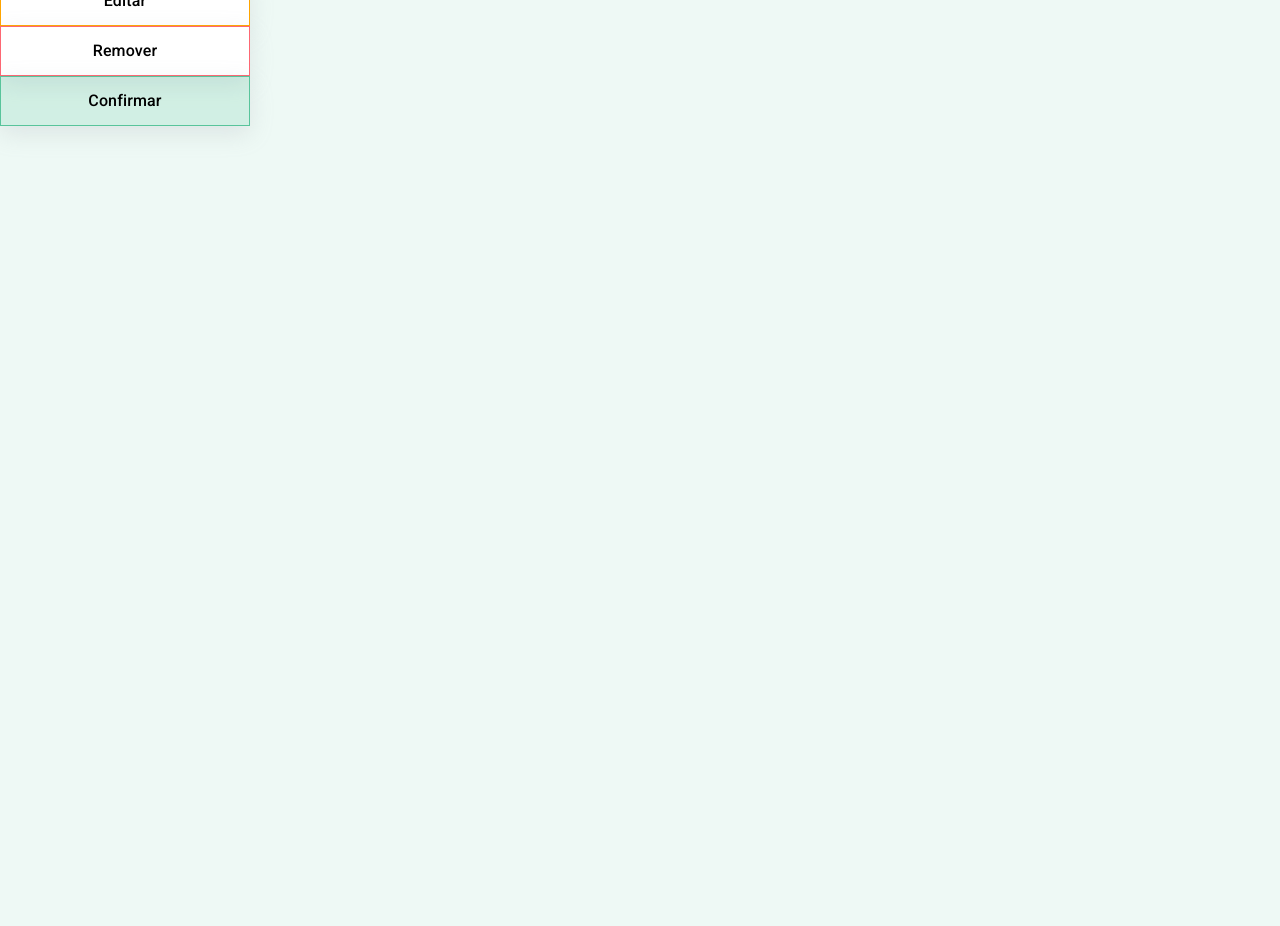
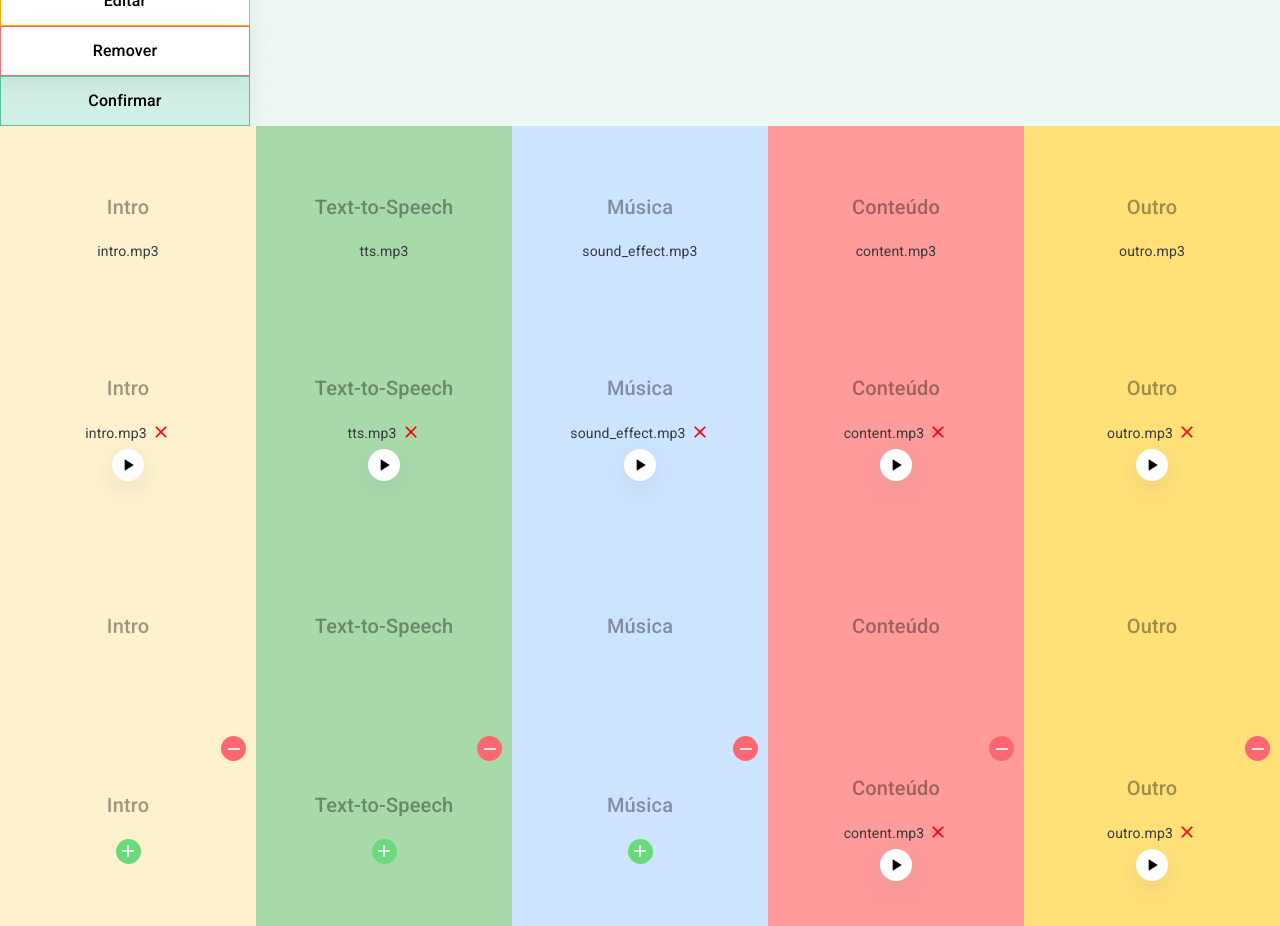
Before and after one commit to ricardocruz29/ScientiaPodLab, a React (Create React App) app in the folder client/scientiapodlab/: page / in a window 1280 px wide. Shown: the part 420-1346 px from the top of the page. Before the commit the page ends 800 px from the top, so only its background shows below. Built offline with nearby package versions, Linux system fonts and the light colour scheme.

Commit message:
Continuation of components

```diff
--- a/client/scientiapodlab/src/components/card/card.js
+++ b/client/scientiapodlab/src/components/card/card.js
@@ -1,6 +1,6 @@
 import { Typography } from "@mui/material";
 import styles from "./card.module.css";
-import { TEMPLATE_TYPE } from "../../lib/constants/template";
+import TemplateSequence from "../templateSequence/templateSequence";
 
 function Card({ type, size = "medium", data }) {
   return (
@@ -41,23 +41,7 @@ function Card({ type, size = "medium", data }) {
                 </div>
               ))}
             </div>
-
-            <div
-              className={`${styles.template_mini} ${
-                size === "small" && styles.template_mini_small
-              }}`}
-            >
-              {data.template.map((item, index) => (
-                <div
-                  key={index}
-                  style={{ backgroundColor: TEMPLATE_TYPE[item].color }}
-                >
-                  <Typography variant="caption">
-                    {TEMPLATE_TYPE[item].label}
-                  </Typography>
-                </div>
-              ))}
-            </div>
+            <TemplateSequence size="small" template={data.template} />
           </div>
         )}
         {type === "audio" && <div></div>}
--- a/client/scientiapodlab/src/components/card/card.module.css
+++ b/client/scientiapodlab/src/components/card/card.module.css
@@ -50,24 +50,6 @@
   border-radius: 100%;
 }
 
-.template_mini {
-  display: flex;
-
-  max-width: 225px;
-  overflow-y: scroll;
-}
-
-.template_mini > div {
-  display: flex;
-  align-items: center;
-  justify-content: center;
-  padding: 4px;
-}
-
-.template_mini_small {
-  max-width: 90px;
-}
-
 /* Audio */
 .audio_card {
   padding: 0 6px;
--- /dev/null
+++ b/client/scientiapodlab/src/components/floatButton/floatButton.js
@@ -0,0 +1,16 @@
+import styles from "./floatButton.module.css";
+
+function FloatButton({ size = "big", icon, onButtonClick }) {
+  return (
+    <button
+      onClick={onButtonClick}
+      className={`${styles.floatButton} ${
+        size === "medium" && styles.medium_floatButton
+      } ${size === "small" && styles.small_floatButton}`}
+    >
+      {icon}
+    </button>
+  );
+}
+
+export default FloatButton;
--- /dev/null
+++ b/client/scientiapodlab/src/components/floatButton/floatButton.module.css
@@ -0,0 +1,25 @@
+.floatButton {
+  display: flex;
+  justify-content: center;
+  align-items: center;
+
+  width: 84px;
+  height: 84px;
+
+  background-color: #fff;
+  border-radius: 100%;
+  box-shadow: rgba(149, 157, 165, 0.2) 0 8px 24px;
+  border: none;
+
+  cursor: pointer;
+}
+
+.medium_floatButton {
+  width: 58px;
+  height: 58px;
+}
+
+.small_floatButton {
+  width: 32px;
+  height: 32px;
+}
--- /dev/null
+++ b/client/scientiapodlab/src/components/templateSequence/templateSequence.js
@@ -0,0 +1,78 @@
+import { Typography } from "@mui/material";
+import styles from "./templateSequence.module.css";
+import { TEMPLATE_TYPE } from "../../lib/constants/template";
+import CloseIcon from "@mui/icons-material/Close";
+import FloatButton from "../floatButton/floatButton";
+import PlayArrowIcon from "@mui/icons-material/PlayArrow";
+import AddIcon from "@mui/icons-material/Add";
+import RemoveIcon from "@mui/icons-material/Remove";
+
+function TemplateSequence({ size = "medium", template, actions }) {
+  return (
+    <div className={styles.template_sequence}>
+      {template.map((item, index) => (
+        <div
+          key={index}
+          className={`${styles.template_sequence_card} ${
+            size === "small" && styles.template_sequence_card_small
+          }`}
+          style={{ backgroundColor: TEMPLATE_TYPE[item.type].color }}
+        >
+          <Typography
+            variant={size === "medium" ? "h6" : "caption"}
+            sx={{ color: "#00000060" }}
+          >
+            {TEMPLATE_TYPE[item.type].label}
+          </Typography>
+          {/* If Has Audio */}
+          {item.audio && size !== "small" && (
+            <div className={styles.template_sequence_card_audio}>
+              <div className={styles.template_sequence_card_audio_row}>
+                <Typography variant="body2" sx={{ color: "#343A40" }}>
+                  {item.audio.name}
+                </Typography>
+                {actions && actions.onRemove && (
+                  <div
+                    onClick={() => {
+                      actions.onRemove(item.audio.id);
+                    }}
+                    style={{ cursor: "pointer" }}
+                  >
+                    <CloseIcon
+                      sx={{ color: "rgb(255, 0 , 0)" }}
+                      fontSize="small"
+                    />
+                  </div>
+                )}
+              </div>
+
+              {actions && actions.onPlay && (
+                <FloatButton
+                  size="small"
+                  icon={
+                    <PlayArrowIcon sx={{ color: "343A40" }} fontSize="small" />
+                  }
+                  onButtonClick={() => {
+                    actions.onPlay(item.audio.id);
+                  }}
+                />
+              )}
+            </div>
+          )}
+          {actions && actions.onAdd && !item.audio && (
+            <button className={styles.template_sequence_card_add}>
+              <AddIcon fontSize="small" sx={{ color: "#fff" }} />
+            </button>
+          )}
+          {actions && actions.onRemoveTemplateSection && (
+            <button className={styles.template_sequence_card_remove}>
+              <RemoveIcon fontSize="small" sx={{ color: "#fff" }} />
+            </button>
+          )}
+        </div>
+      ))}
+    </div>
+  );
+}
+
+export default TemplateSequence;
--- /dev/null
+++ b/client/scientiapodlab/src/components/templateSequence/templateSequence.module.css
@@ -0,0 +1,73 @@
+.template_sequence {
+  display: flex;
+
+  overflow-y: scroll;
+}
+
+.template_sequence_card {
+  position: relative;
+  display: flex;
+  flex-direction: column;
+  gap: 18px;
+
+  align-items: center;
+  justify-content: center;
+  min-height: 200px;
+  min-width: fit-content;
+  padding: 24px;
+
+  flex: 1 1 100%;
+}
+
+.template_sequence_card_small {
+  min-height: 75px;
+  min-width: 50px;
+  padding: 6px;
+}
+
+.template_sequence_card_audio {
+  display: flex;
+  flex-direction: column;
+  gap: 4px;
+  justify-content: center;
+  align-items: center;
+}
+
+.template_sequence_card_audio_row {
+  display: flex;
+  gap: 4px;
+  justify-content: center;
+  align-items: center;
+}
+
+.template_sequence_card_add {
+  border: none;
+  background-color: #69db7c;
+  width: 25px;
+  height: 25px;
+  border-radius: 100%;
+
+  display: flex;
+  align-items: center;
+  justify-content: center;
+
+  cursor: pointer;
+}
+
+.template_sequence_card_remove {
+  position: absolute;
+  top: 10px;
+  right: 10px;
+
+  border: none;
+  background-color: #fd6773;
+  width: 25px;
+  height: 25px;
+  border-radius: 100%;
+
+  display: flex;
+  align-items: center;
+  justify-content: center;
+
+  cursor: pointer;
+}
--- a/client/scientiapodlab/src/pages/layout.js
+++ b/client/scientiapodlab/src/pages/layout.js
@@ -4,6 +4,7 @@ import VisibilityIcon from "@mui/icons-material/Visibility";
 import ContentCopyIcon from "@mui/icons-material/ContentCopy";
 import DeleteIcon from "@mui/icons-material/Delete";
 import Button from "../components/button/button";
+import TemplateSequence from "../components/templateSequence/templateSequence";
 
 export const Layout = () => {
   return (
@@ -39,7 +40,15 @@ export const Layout = () => {
                 background: "#FD6773",
               },
             ],
-            template: ["intro", "tts", "sound_effect", "content", "outro"],
+            template: [
+              { type: "intro" },
+              { type: "tts" },
+              {
+                type: "sound_effect",
+              },
+              { type: "content" },
+              { type: "outro" },
+            ],
           }}
         />
         <Button text={"Confirmar"} onButtonClick={() => console.log("Green")} />
@@ -68,6 +77,82 @@ export const Layout = () => {
           onButtonClick={() => console.log("Fill Green")}
         />
 
+        <TemplateSequence
+          size="medium"
+          template={[
+            { type: "intro", audio: { name: "intro.mp3", id: 1 } },
+            { type: "tts", audio: { name: "tts.mp3", id: 2 } },
+            {
+              type: "sound_effect",
+              audio: { name: "sound_effect.mp3", id: 3 },
+            },
+            { type: "content", audio: { name: "content.mp3", id: 4 } },
+            { type: "outro", audio: { name: "outro.mp3", id: 5 } },
+          ]}
+        />
+
+        <TemplateSequence
+          size="medium"
+          template={[
+            { type: "intro", audio: { name: "intro.mp3", id: 1 } },
+            { type: "tts", audio: { name: "tts.mp3", id: 2 } },
+            {
+              type: "sound_effect",
+              audio: { name: "sound_effect.mp3", id: 3 },
+            },
+            { type: "content", audio: { name: "content.mp3", id: 4 } },
+            { type: "outro", audio: { name: "outro.mp3", id: 5 } },
+          ]}
+          actions={{
+            onRemove: (id) => {
+              console.log("id: ", id);
+            },
+            onPlay: (id) => {
+              console.log("id: ", id);
+            },
+          }}
+        />
+
+        <TemplateSequence
+          size="medium"
+          template={[
+            { type: "intro" },
+            { type: "tts" },
+            {
+              type: "sound_effect",
+            },
+            { type: "content" },
+            { type: "outro" },
+          ]}
+        />
+
+        <TemplateSequence
+          size="medium"
+          template={[
+            { type: "intro" },
+            { type: "tts" },
+            {
+              type: "sound_effect",
+            },
+            { type: "content", audio: { name: "content.mp3", id: 4 } },
+            { type: "outro", audio: { name: "outro.mp3", id: 5 } },
+          ]}
+          actions={{
+            onRemove: (id) => {
+              console.log("id: ", id);
+            },
+            onPlay: (id) => {
+              console.log("id: ", id);
+            },
+            onAdd: (id) => {
+              console.log("id: ", id);
+            },
+            onRemoveTemplateSection: (id) => {
+              console.log("id: ", id);
+            },
+          }}
+        />
+
         <Outlet />
       </div>
     </div>
```
Also changed, not shown: client/scientiapodlab/src/App.js (+5 -13 lines).
